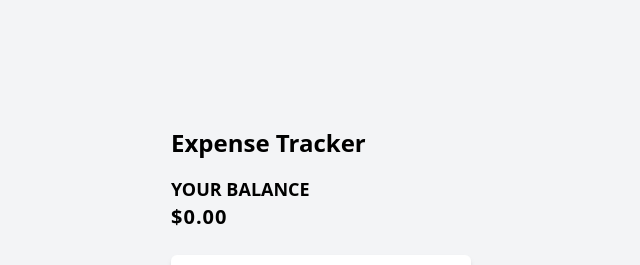
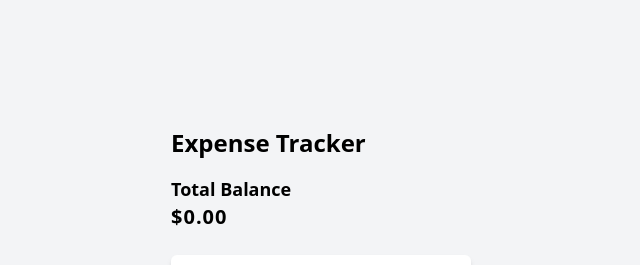
Before and after one commit to n-ii-ma/pinia-expense-tracker, a Vue app: page / in a window 1280 px wide. Shown: the top 265 px of the page, without its empty margins (319-959 px from the left). Built offline with nearby package versions, Linux system fonts and the light colour scheme.

Commit message:
Edit balance title

```diff
--- a/src/components/total-balance.vue
+++ b/src/components/total-balance.vue
@@ -7,7 +7,7 @@ const store = useTransactionsStore();
 
 <template>
   <section>
-    <h4 class="font-semibold text-lg">YOUR BALANCE</h4>
+    <h4 class="font-semibold text-lg">Total Balance</h4>
     <h1 class="font-bold tracking-wider text-xl">
       {{ store.balanceSign }}${{ Math.abs(store.totalBalance).toFixed(2) }}
     </h1>
```
